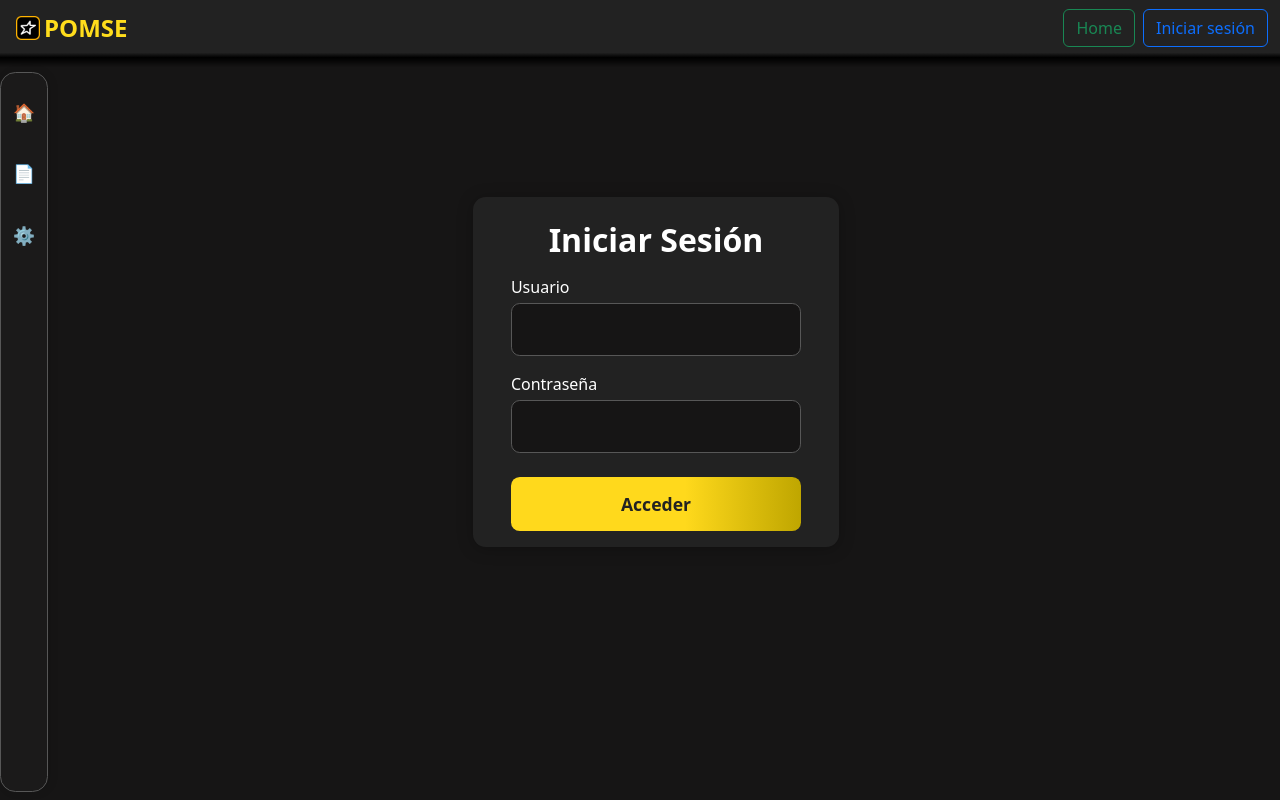
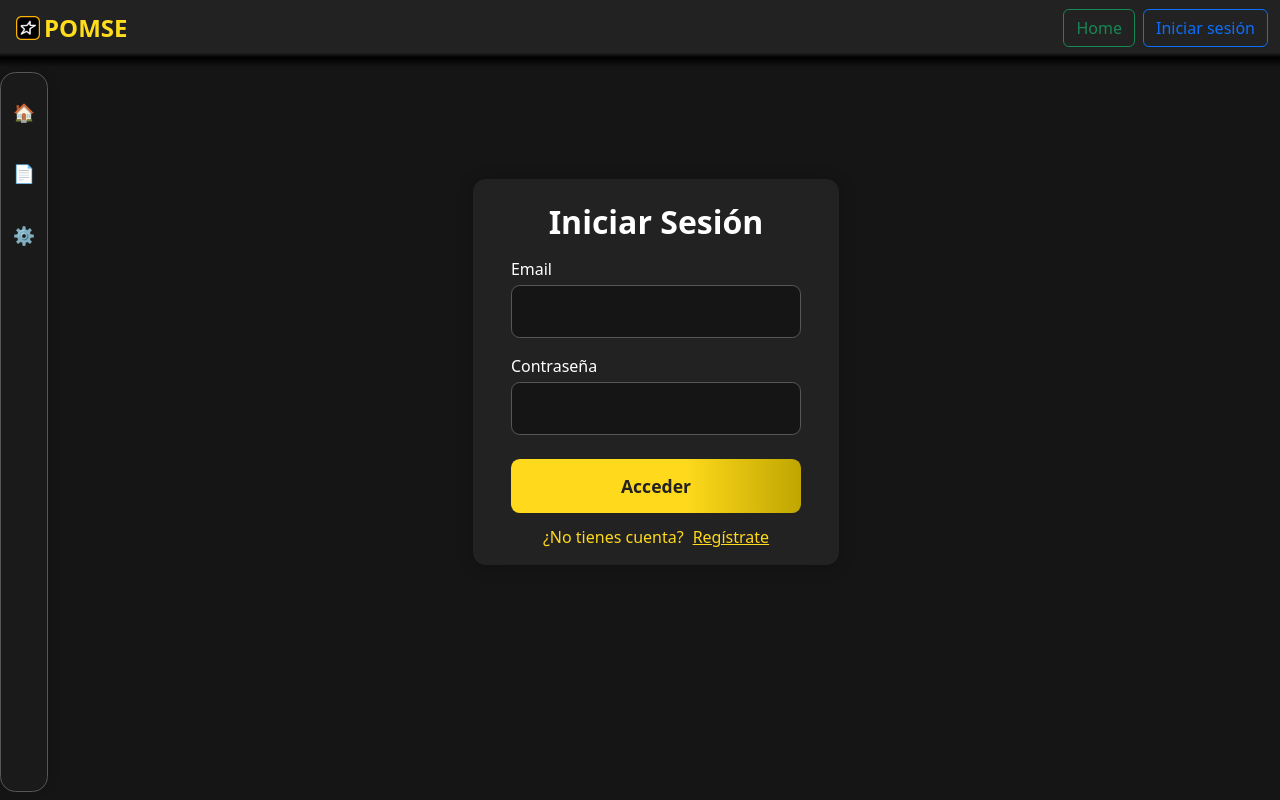
Before and after one commit to is63/Pomse, a Vue app: page /login in a window 1280 px wide. Built offline with nearby package versions, Linux system fonts and the light colour scheme; no server answers.

Commit message:
animacion y login y registro creado

```diff
--- a/src/views/Login.vue
+++ b/src/views/Login.vue
@@ -1,44 +1,115 @@
 <script setup>
+
 import { ref } from 'vue'
 import { useRouter } from 'vue-router'
 import axios from 'axios'
 
-const username = ref('')
-const password = ref('')
-const error = ref('')
-const loading = ref(false)
-const router = useRouter()
+axios.defaults.baseURL = 'http://localhost:8080/api/'
 
+
+let username = ref('')
+let password = ref('')
+let email = ref('')
+let passwordConfirmation = ref('')
+let error = ref('')    // Mensaje de error
+let loading = ref(false) // Estado de carga
+let router = useRouter() // Router para redirección
+let showRegister = ref(false) // Alterna entre login y registro
+let registerSuccess = ref(false) // Indica exito en el registro
+
+
+// Envía email y contraseña a la API
+// Si es correcto, guarda el token y redirige a home
 async function login() {
   error.value = ''
   loading.value = true
   try {
-    const response = await axios.post('http://localhost:8080/api/login', {
-      username: username.value,
+    let response = await axios.post('apiLogin', {
+      email: email.value,
       password: password.value
     })
-    if (response.data && response.data.token) {
-      sessionStorage.setItem('token', response.data.token)
+    if (response.data && response.data.access_token) {
+      sessionStorage.setItem('token', response.data.access_token)
+      sessionStorage.setItem('user', JSON.stringify(response.data.user_info))
       router.push('/')
     } else {
       error.value = 'Credenciales incorrectas.'
     }
   } catch (e) {
-    error.value = 'Usuario o contraseña incorrectos.'
+    error.value = 'Email o contraseña incorrectos.'
   } finally {
     loading.value = false
   }
+}
+
+
+// Envía usuario, email y contraseña a la API
+// Si es correcto, muestra mensaje de éxito y limpia los campos
+async function register() {
+  error.value = ''
+  registerSuccess.value = false
+  loading.value = true
+  if (password.value !== passwordConfirmation.value) {
+    error.value = 'Las contraseñas no coinciden.'
+    loading.value = false
+    return
+  }
+  try {
+    const response = await axios.post('apiRegister', {
+      usuario: username.value, // Cambia 'username' por 'usuario'
+      email: email.value,
+      password: password.value,
+      password_confirmation: passwordConfirmation.value
+    })
+    if (response.data && response.data.access_token) {
+      sessionStorage.setItem('token', response.data.access_token)
+      sessionStorage.setItem('user', JSON.stringify(response.data.user_info))
+      registerSuccess.value = true
+      setTimeout(() => {
+        showRegister.value = false
+        registerSuccess.value = false
+        username.value = ''
+        password.value = ''
+        email.value = ''
+        passwordConfirmation.value = ''
+      }, 1500);
+      //      router.push('/')
+    } else {
+      error.value = response.data.message || 'No se pudo registrar.'
+    }
+  } catch (e) {
+    if (e.response && e.response.data && e.response.data.message) {
+      error.value = e.response.data.message
+    } else {
+      error.value = 'No se pudo registrar.'
+    }
+  } finally {
+    loading.value = false
+  }
+}
+
+
+// --- Animacion de cambio de formulario ---
+function onBeforeLeave(el) {
+  // Forzar reflow para que la animacion se aplique correctamente
+  void el.offsetWidth;
+}
+function onAfterLeave(el) {
+  // Limpiar estilos si es necesario
 }
 </script>
 
 <template>
   <div class="login-bg">
-    <form class="login-card" @submit.prevent="login">
+    <!-- Transición entre login y registro -->
+    <transition name="dust" mode="out-in" @before-leave="onBeforeLeave" @after-leave="onAfterLeave">
+      <!-- FORMULARIO DE LOGIN -->
+      <form v-if="!showRegister" key="login" class="login-card" @submit.prevent="login">
         <h2 class="login-title">Iniciar Sesión</h2>
         <div v-if="error" class="login-error">{{ error }}</div>
         <div class="login-group">
-        <label for="username">Usuario</label>
-        <input id="username" v-model="username" type="text" required autocomplete="username" />
+          <label for="login-email">Email</label>
+          <input id="login-email" v-model="email" type="email" required autocomplete="email" />
         </div>
         <div class="login-group">
           <label for="password">Contraseña</label>
@@ -47,7 +118,42 @@ async function login() {
         <button class="login-btn" :disabled="loading">
           {{ loading ? 'Accediendo...' : 'Acceder' }}
         </button>
+        <div class="login-switch">
+          ¿No tienes cuenta?
+          <a href="#" @click.prevent="showRegister = true">Regístrate</a>
+        </div>
       </form>
+      <!-- FORMULARIO DE REGISTRO -->
+      <form v-else key="register" class="login-card" @submit.prevent="register">
+        <h2 class="login-title">Registro</h2>
+        <div v-if="error" class="login-error">{{ error }}</div>
+        <div v-if="registerSuccess" class="login-success">¡Registro exitoso! Ahora puedes iniciar sesión.</div>
+        <div class="login-group">
+          <label for="reg-username">Usuario</label>
+          <input id="reg-username" v-model="username" type="text" required autocomplete="username" />
+        </div>
+        <div class="login-group">
+          <label for="reg-email">Email</label>
+          <input id="reg-email" v-model="email" type="email" required autocomplete="email" />
+        </div>
+        <div class="login-group">
+          <label for="reg-password">Contraseña</label>
+          <input id="reg-password" v-model="password" type="password" required autocomplete="new-password" />
+        </div>
+        <div class="login-group">
+          <label for="reg-password-confirm">Confirmar Contraseña</label>
+          <input id="reg-password-confirm" v-model="passwordConfirmation" type="password" required
+            autocomplete="new-password" />
+        </div>
+        <button class="login-btn" :disabled="loading">
+          {{ loading ? 'Registrando...' : 'Registrarse' }}
+        </button>
+        <div class="login-switch">
+          ¿Ya tienes cuenta?
+          <a href="#" @click.prevent="showRegister = false">Inicia sesión</a>
+        </div>
+      </form>
+    </transition>
   </div>
 </template>
 
@@ -59,11 +165,12 @@ async function login() {
   align-items: center;
   justify-content: center;
 }
+
 .login-card {
   background: #222;
-  color: white;;
+  color: white;
   border-radius: 1vw;
-  box-shadow: 0 2px 16px rgba(0,0,0,0.25);
+  box-shadow: 0 2px 16px rgba(0, 0, 0, 0.25);
   padding: 3vh 3vw 2vh 3vw;
   min-width: 320px;
   max-width: 90vw;
@@ -71,12 +178,14 @@ async function login() {
   flex-direction: column;
   align-items: center;
 }
+
 .login-title {
   margin-bottom: 2vh;
   font-size: 2rem;
   font-weight: bold;
   color: white;
 }
+
 .login-group {
   width: 100%;
   margin-bottom: 2vh;
@@ -84,11 +193,13 @@ async function login() {
   flex-direction: column;
   align-items: flex-start;
 }
+
 .login-group label {
   color: white;
   margin-bottom: 0.5vh;
   font-weight: 500;
 }
+
 .login-group input {
   width: 100%;
   padding: 0.7em 1em;
@@ -100,9 +211,11 @@ async function login() {
   outline: none;
   transition: border 0.2s;
 }
+
 .login-group input:focus {
   border: 1.5px solid #ffd91c;
 }
+
 .login-btn {
   width: 100%;
   padding: 0.8em 0;
@@ -116,10 +229,12 @@ async function login() {
   transition: background 0.2s, color 0.2s;
   margin-top: 1vh;
 }
+
 .login-btn:disabled {
   opacity: 0.7;
   cursor: not-allowed;
 }
+
 .login-error {
   color: #ff4d4f;
   background: #2b1a1a;
@@ -130,4 +245,80 @@ async function login() {
   text-align: center;
   font-size: 1rem;
 }
+
+.login-success {
+  color: #4caf50;
+  background: #1a2b1a;
+  border-radius: 0.5em;
+  padding: 0.5em 1em;
+  margin-bottom: 1vh;
+  width: 100%;
+  text-align: center;
+  font-size: 1rem;
+}
+
+.login-switch {
+  margin-top: 1.5vh;
+  color: #ffd91c;
+  font-size: 1rem;
+  text-align: center;
+}
+
+.login-switch a {
+  color: #ffd91c;
+  text-decoration: underline;
+  cursor: pointer;
+  margin-left: 0.3em;
+}
+
+/* Animación de "polvo" para el formulario saliente */
+.dust-leave-active {
+  animation: dust-exit 0.7s cubic-bezier(0.4, 0, 0.2, 1) both;
+}
+
+.dust-enter-active {
+  animation: dust-fade-in 0.7s cubic-bezier(0.4, 0, 0.2, 1) both;
+}
+
+/*Animacion de desaparicion */
+@keyframes dust-exit {
+  0% {
+    opacity: 1;
+    filter: blur(0px);
+    transform: scale(1) translateY(0);
+  }
+
+  60% {
+    opacity: 0.7;
+    filter: blur(2px);
+    transform: scale(1.05) translateY(-10px);
+  }
+
+  100% {
+    opacity: 0;
+    filter: blur(8px);
+    transform: scale(1.1) translateY(-40px) skewX(10deg) skewY(2deg);
+  }
+}
+
+/*Animacion de Aparicion  */
+@keyframes dust-fade-in {
+  0% {
+    opacity: 0;
+    filter: blur(8px);
+    transform: scale(1.1) translateY(40px) skewX(-10deg) skewY(-2deg);
+  }
+
+  60% {
+    opacity: 0.7;
+    filter: blur(2px);
+    transform: scale(1.05) translateY(10px);
+  }
+
+  100% {
+    opacity: 1;
+    filter: blur(0px);
+    transform: scale(1) translateY(0);
+  }
+}
 </style>
```
Lines whose indentation alone changed are shown as unchanged.
